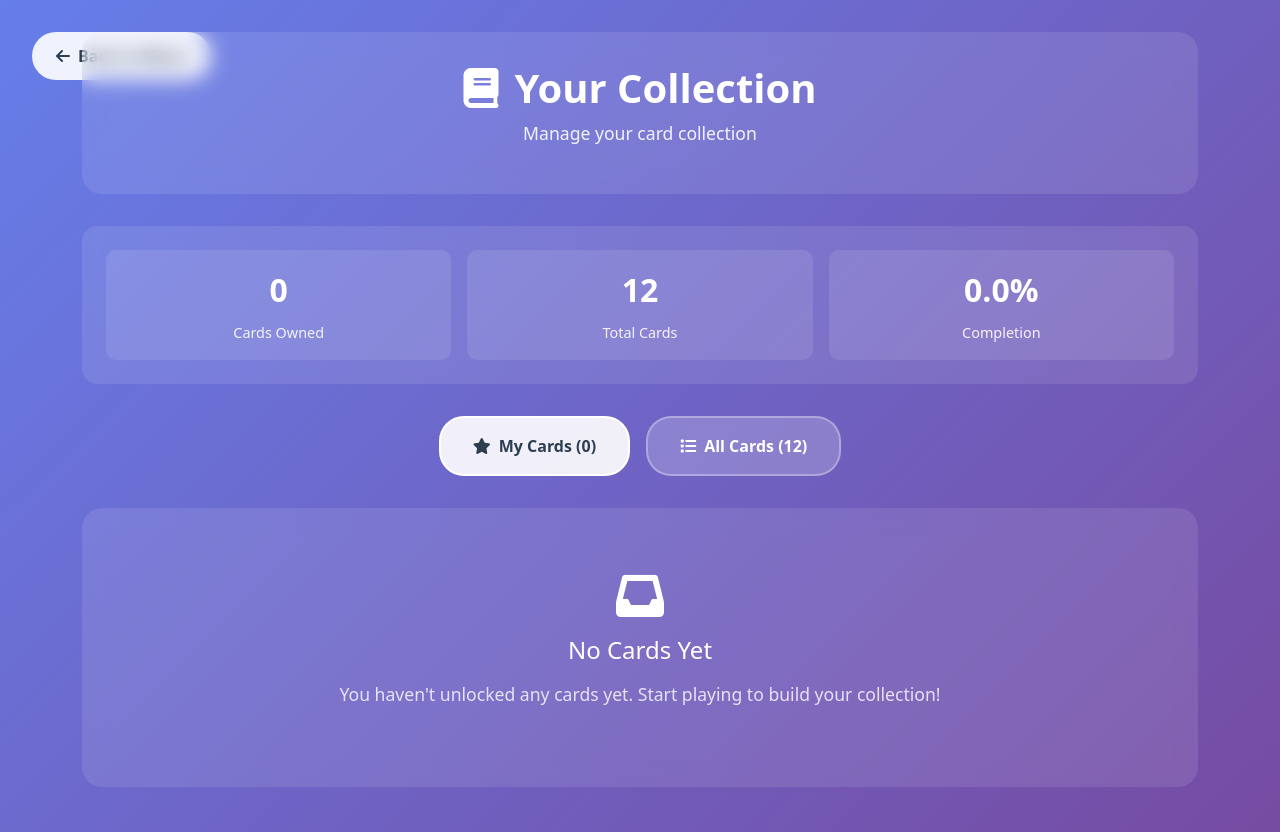
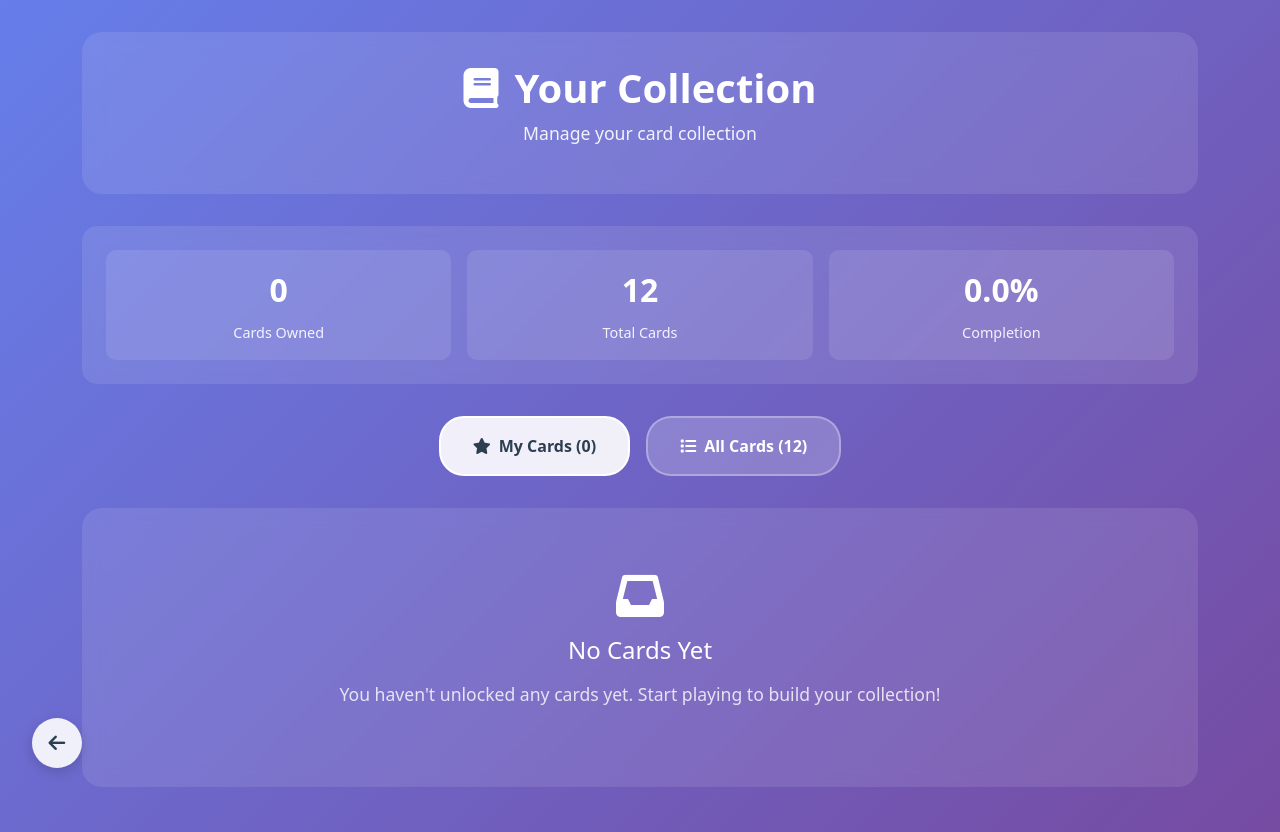
Before and after one commit to Maxwellkwhite/greek-snap, a Flask app: page /collection in a window 1280 px wide. Run offline with Flask 3, Linux system fonts and the light colour scheme; a user stored in the database is signed in; data comes from the database, SQL or seed files in the repository; some libraries are stand-ins or nearby versions.

Commit message:
changed some of collection page

```diff
--- a/templates/collection.html
+++ b/templates/collection.html
@@ -151,16 +151,23 @@
 
         .back-button {
             position: fixed;
-            top: 2rem;
+            bottom: 2rem;
             left: 2rem;
             background: rgba(255, 255, 255, 0.9);
             border: none;
-            padding: 0.75rem 1.5rem;
-            border-radius: 25px;
+            width: 50px;
+            height: 50px;
+            border-radius: 50%;
             color: #2c3e50;
             text-decoration: none;
             transition: all 0.3s ease;
             font-weight: bold;
+            z-index: 1000;
+            box-shadow: 0 4px 12px rgba(0, 0, 0, 0.15);
+            display: flex;
+            align-items: center;
+            justify-content: center;
+            font-size: 1.2rem;
         }
 
         .back-button:hover {
@@ -168,6 +175,7 @@
             color: #2c3e50;
             text-decoration: none;
             transform: translateY(-2px);
+            box-shadow: 0 6px 16px rgba(0, 0, 0, 0.2);
         }
 
         .collection-stats {
@@ -263,7 +271,7 @@
 </head>
 <body>
     <a href="{{ url_for('index') }}" class="back-button">
-        <i class="fas fa-arrow-left me-2"></i>Back to Menu
+        <i class="fas fa-arrow-left"></i>
     </a>
 
     <div class="container">
```
